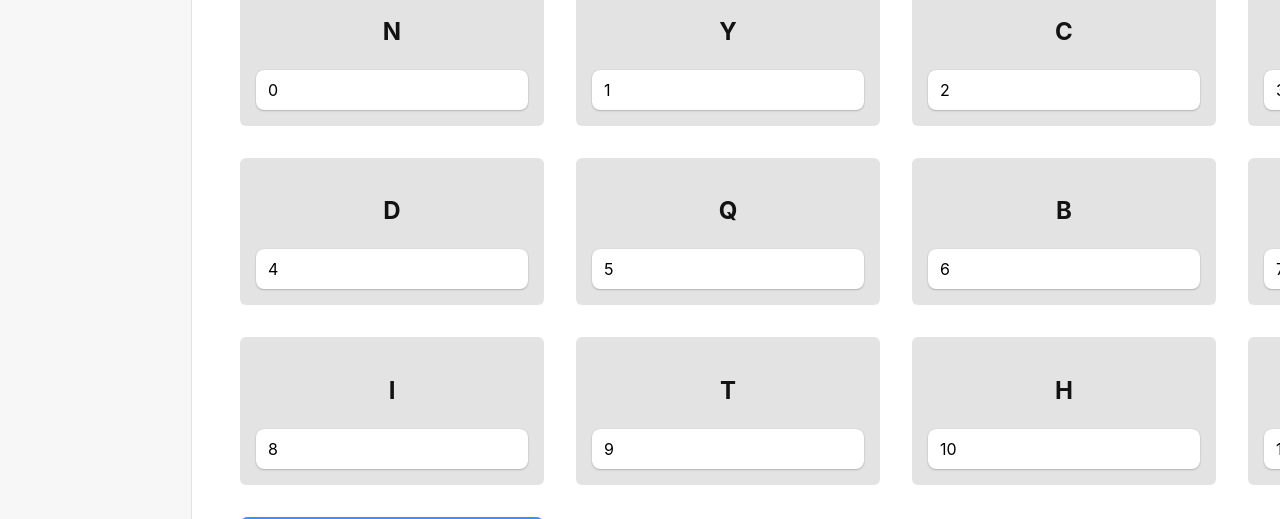
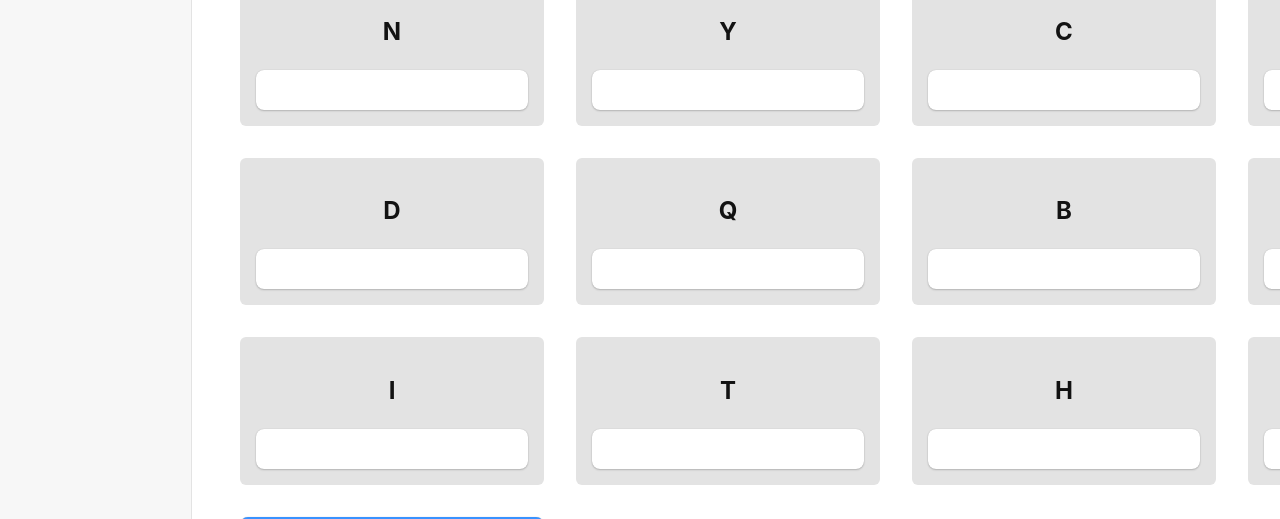
Before and after one commit to Ofri-Streichman/phonetic-learning, a React (Create React App) app: page /test in a window 1280 px wide. Shown: the part 213-732 px from the top of the page. Built offline with nearby package versions, Linux system fonts and the light colour scheme.

Commit message:
input form works

```diff
--- a/src/pages/Test.jsx
+++ b/src/pages/Test.jsx
@@ -6,9 +6,9 @@ import phonetic_alphabet from "../phonetic_alphabet.json";
 
 let alphabet = phonetic_alphabet.dictionary;
 const shuffled = alphabet.sort(() => 0.5 - Math.random()).slice(0, 12);
-const convertArrayToObject = (array, key) => {
+const convertArrayToObject = (array, key, value) => {
     const initialValue = {};
-    return array.reduce((obj, item, value) => {
+    return array.reduce((obj, item) => {
         return {
             ...obj,
             [item[key]]: value,
@@ -24,7 +24,12 @@ export default function Test() {
     const [testPhase, setTestPhase] = useState("test"); // test or check
     let obj = convertArrayToObject(shuffled, "letter", "")
     const [formData, setFormData] = useState({
-        ...obj
+        ...shuffled.reduce((obj, item) => {
+            return {
+                ...obj,
+                ["letter"]: '',
+            };
+        }, {})
     });
     obj = convertArrayToObject(shuffled, "letter", "waiting")
     const [visualQues, setVisualQues] = useState({
@@ -66,7 +71,7 @@ export default function Test() {
 
 
 
-    const handleSubmit = async(event) => {
+    const handleSubmit = async (event) => {
         // Prevent the browser from reloading the page
         event.preventDefault();
 
@@ -99,7 +104,7 @@ export default function Test() {
                 autoComplete='off'
             >
                 <div className="test-container">
-                    {shuffled.map(({letter, word}) => <div className={"Card  letter-" + letter}>
+                    {shuffled.map(({ letter, word }) => <div className={"Card  letter-" + letter}>
                         <label htmlFor={letter}><h2>{letter}</h2></label>
                         <div className="CardInput">
                             <label>
```
